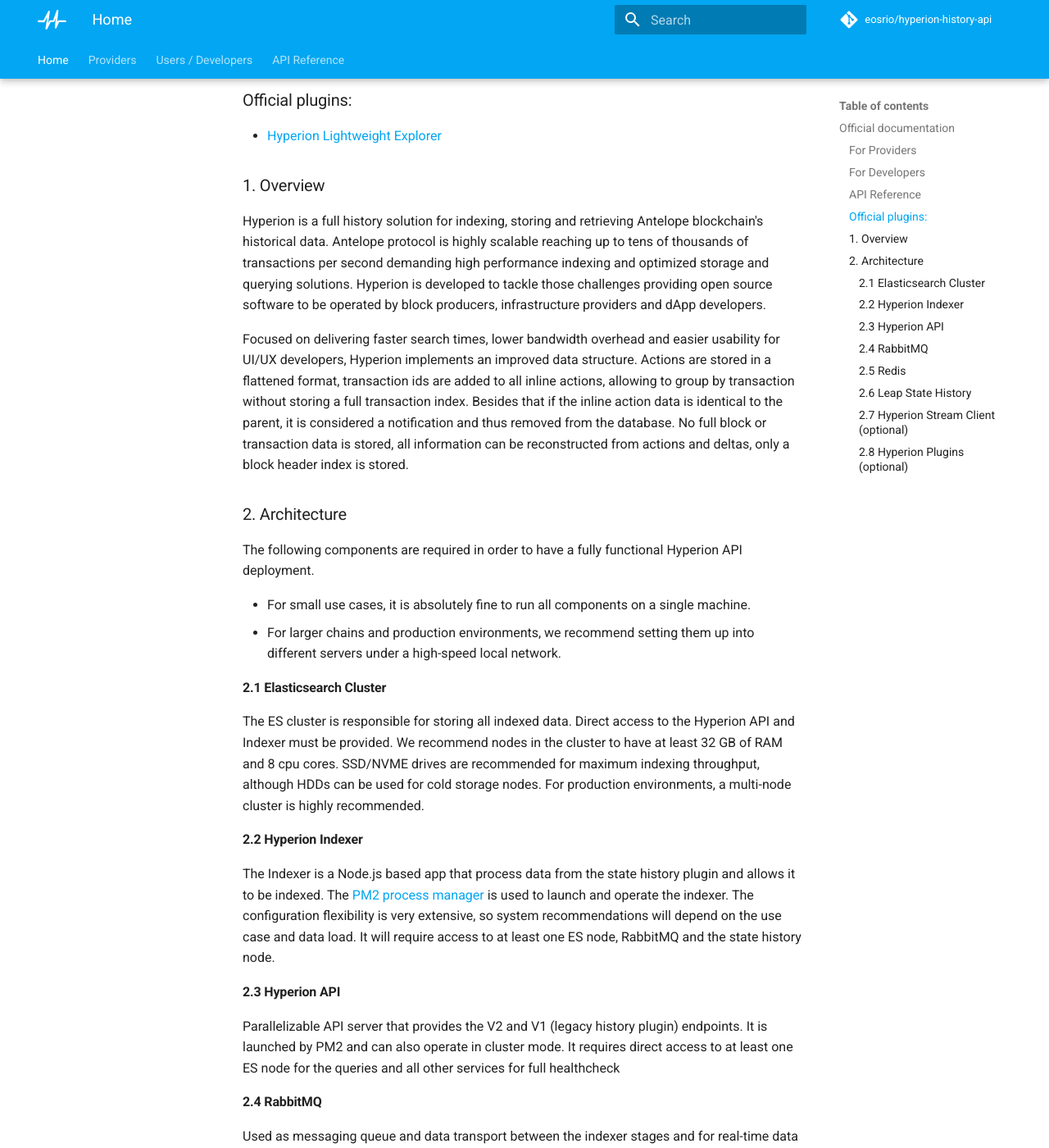
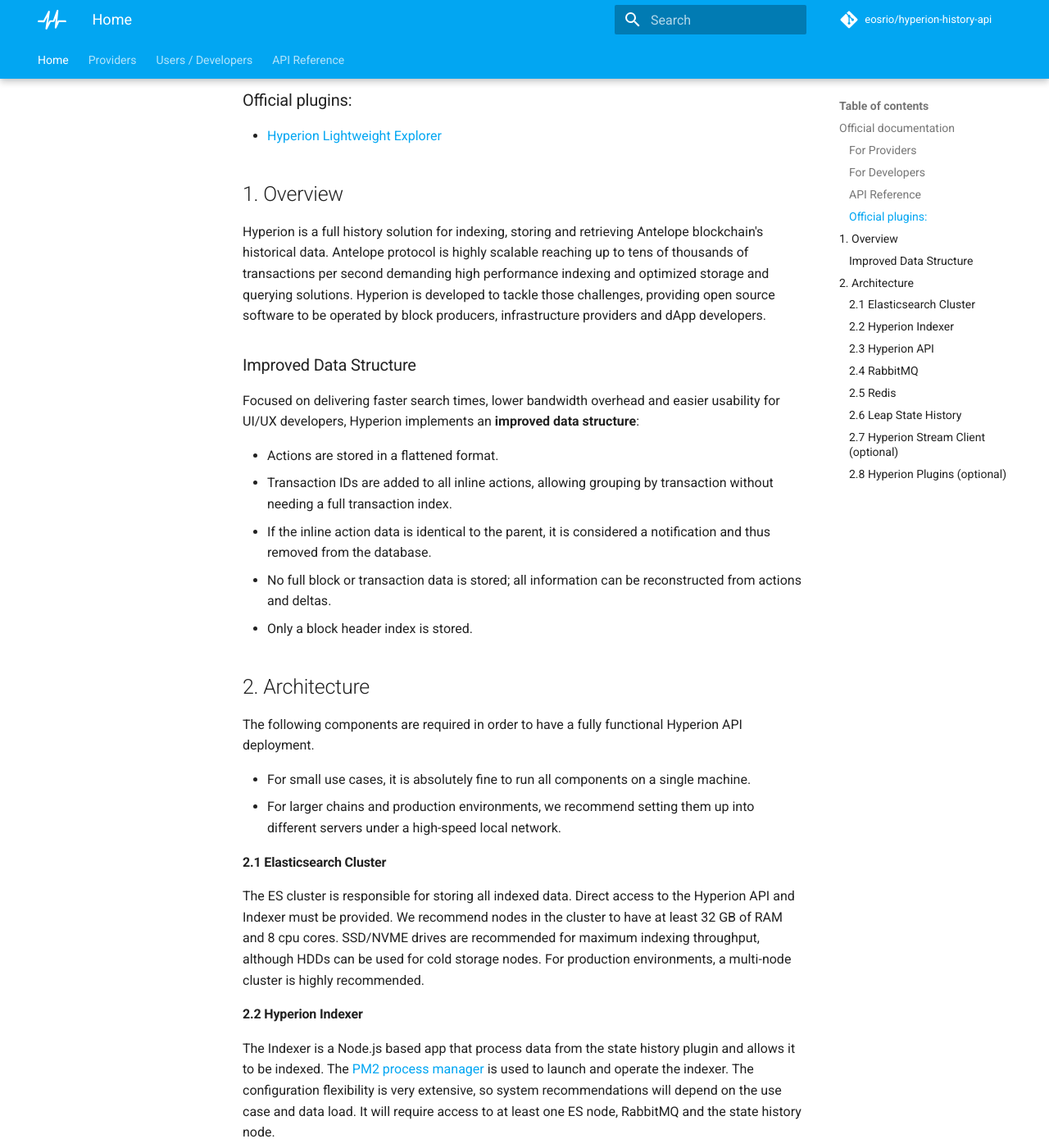
Before and after one commit to eosrio/hyperion-docs, an MkDocs documentation site: the page built from docs/index.md, in a window 1280 px wide and 1400 px high, scrolled down 1076 px. Shown: the whole window at 82% size. Built offline with MkDocs 1.6.1 and Material for MkDocs 9.7.7, drawn with Linux system fonts in a browser that asks for light colours; comment, search, counter and statistics services are not loaded; some of the changed text lies outside the part shown.

Commit message:
small improvements

````diff
--- a/docs/dev/stream_client.md
+++ b/docs/dev/stream_client.md
@@ -1,18 +1,15 @@
 # Hyperion Stream Client
 
+The Hyperion Stream Client is a **Streaming API Client for Hyperion History API (v3+)**.
+It allows developers to receive real-time data streams of actions and deltas from Hyperion API v3 or later.
 
-## Streaming Client for Hyperion History API (v3+)
-
-
-### Usage
-
-#### Supported Environments
+### Supported Environments
 
 - Node.js v16 and up
     - ES Module
     - CommonJS
 - Browsers
-    - ES Module - Angular, React and other frameworks
+    - ES Module - Suitable for Angular, React and other modern frameworks
     - UMD
 
 ## Quick Start
@@ -45,7 +42,7 @@
 
 Where `<ENDPOINT>` is the Hyperion API (e.g. `https://eos.hyperion.eosrio.io`)
 
-For other usages, the bundle is also available at `dist/hyperion-stream-client.js`
+The bundle is also available at `dist/hyperion-stream-client.js` for other usages.
 
 ### 1. Connection
 
@@ -59,11 +56,9 @@
 });
 ```
 
-`https://example.com` is the host, from where `https://example.com/v2/history/...` is served.
-
-- set `libStream` to `true` if you want to enable a stream of only **irreversible data**.
-  Don't forget to attach the handler using the method: `setAsyncLibDataHandler(handler: AsyncHandlerFunction)`
-- set `debug`  to `true` to print debugging messages
+- `endpoint`: Specifies the host from where `https://<ENDPOINT>/v2/history/...` is served.
+- `debug`: When set to `true`, enables the printing of debugging messages.
+- `libStream`: If set to `true`, enables a stream of only **irreversible data**. You must also attach a handler using the `setAsyncLibDataHandler(handler: AsyncHandlerFunction)` method.
 
 ### 2. Making requests
 
@@ -74,17 +69,19 @@
 
 `client.streamActions(request: StreamActionsRequest): void`
 
-- `contract` - contract account
-- `action` - action name
-- `account` - notified account name
-- `start_from` - start reading on block or on a specific date. 0=disabled means it will read starting from HEAD block.
-- `read_until` - stop reading on block  (0=disable) or on a specific date (0=disabled)
-- `filters` - actions filter (more details below)
+The `streamActions` method allows you to receive a stream of blockchain actions based on the provided `request` object, which includes the following parameters:
+
+- `contract` - the contract account
+- `action` - the action name
+- `account` - the notified account name
+- `start_from` - start reading on a specific block number (positive or negative relative to HEAD) or a specific date (ISO 8601 format). `0` disables this, meaning it will start from the HEAD block.
+- `read_until` - stop reading on a specific block number (0=disable) or on a specific date (0=disabled) in ISO 8601 format.
+- `filters` - An array of filters to refine the stream based on action data. See [Act Data Filters](#data-filters) below for more details.
 
 !!! note "Notes"
     - Block number can be either positive or negative - E.g.: **700** (start from block 700)
     - In case of negative block number, it will be subtracted from the HEAD - E.g.: **-150** (since 150 blocks ago)
-    - Date format (ISO 8601) - e.g. 2020-01-01T00:00:00.000Z
+    - Date format (ISO 8601) - `E.g. 2020-01-01T00:00:00.000Z`
 
 ```typescript
 import {HyperionStreamClient, StreamClientEvents} from "@eosrio/hyperion-stream-client";
@@ -114,20 +111,19 @@
   filters: [],
 });
 ```
-
+<a id='data-filters'></a>
 #### 2.1.1 Act Data Filters
 
 You can set up filters to refine your stream. Filters should use fields following the Hyperion Action Data Structure,
 such as:
 
-- `act.data.producers` (on eosio::voteproducer)
-- `@transfer.to` (here the @ prefix is required since transfers have special mappings)
+- `act.data.producers` (on `eosio::voteproducer`)
+- `@transfer.to` (here the `@` prefix is required for special mappings like transfers)
 
 Please refer to
-the [mapping definitions](https://github.com/eosrio/Hyperion-History-API/blob/main/definitions/index-templates.ts){:target="_blank"} to
-know which data fields are available
+the [mapping definitions](https://github.com/eosrio/Hyperion-History-API/blob/main/definitions/index-templates.ts){:target="_blank"} for available data fields
 
-For example, to filter the stream for
+Example: to filter the stream for
 every transfer made to the `eosio.ramfee` account:
 
 ```javascript
--- a/docs/index.md
+++ b/docs/index.md
@@ -45,21 +45,24 @@
 
 - [Hyperion Lightweight Explorer](https://github.com/eosrio/hyperion-explorer-plugin){:target="_blank"}
 
-### 1. Overview
+## 1. Overview
 
 Hyperion is a full history solution for indexing, storing and retrieving Antelope blockchain's historical data.
-Antelope protocol is highly scalable reaching up to tens of thousands of transactions per second demanding high
-performance indexing and optimized storage and querying solutions. Hyperion is developed to tackle those challenges
-providing open source software to be operated by block producers, infrastructure providers and dApp developers.
+Antelope protocol is highly scalable reaching up to tens of thousands of transactions per second demanding high performance indexing
+and optimized storage and querying solutions. Hyperion is developed to tackle those challenges, providing open source software
+to be operated by block producers, infrastructure providers and dApp developers.
 
-Focused on delivering faster search times, lower bandwidth overhead and easier usability for UI/UX developers,
-Hyperion implements an improved data structure. Actions are stored in a flattened format, transaction ids are added to
-all inline actions, allowing to group by transaction without storing a full transaction index. Besides that if the inline
-action data is identical to the parent, it is considered a notification and thus removed from the database.
-No full block or transaction data is stored, all information can be reconstructed from actions and deltas, only a block
-header index is stored.
+### Improved Data Structure
 
-### 2. Architecture
+Focused on delivering faster search times, lower bandwidth overhead and easier usability for UI/UX developers, Hyperion implements an **improved data structure**:
+
+*   Actions are stored in a flattened format.
+*   Transaction IDs are added to all inline actions, allowing grouping by transaction without needing a full transaction index.
+*   If the inline action data is identical to the parent, it is considered a notification and thus removed from the database.
+*   No full block or transaction data is stored; all information can be reconstructed from actions and deltas.
+*   Only a block header index is stored.
+
+## 2. Architecture
 
 The following components are required in order to have a fully functional Hyperion API deployment.
 
@@ -84,7 +87,7 @@
 
 #### 2.3 Hyperion API
 
-Parallelizable API server that provides the V2 and V1 (legacy history plugin) endpoints.
+Parallelizable API server that provides the **V2 and V1 (legacy history plugin) endpoints**.
 It is launched by PM2 and can also operate in cluster mode. It requires direct access to
 at least one ES node for the queries and all other services for full healthcheck
 
@@ -100,7 +103,7 @@
 #### 2.6 Leap State History
 
 [Leap / Nodeos](https://github.com/AntelopeIO/leap/tree/main/plugins/state_history_plugin){:target="_blank"} plugin used
-to collect action traces and state deltas. Provides data via websocket to the indexer
+to collect action traces and state deltas. Provides data via websocket to the indexer.
 
 #### 2.7 Hyperion Stream Client (optional)
 
````
Also changed, not shown: other parts of docs/dev/stream_client.md (+2 -2 lines), other parts of docs/index.md (+2 -1 lines), docs/providers/install/manual_install.md (+1 -1 lines).
